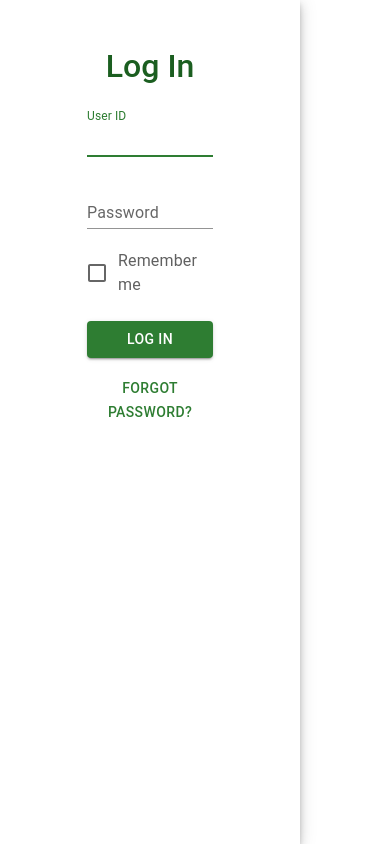
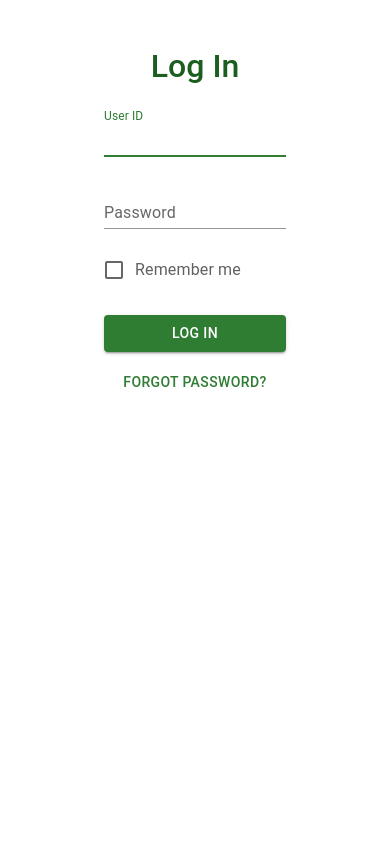
Before and after one commit to Al-Makassed/Al-Makassed, a React (Vite) app in the folder Frontend/: page / in a window 390 px wide. Built offline with nearby package versions, Linux system fonts and the light colour scheme.

Commit message:
responsive on login form  for xs

```diff
--- a/Frontend/src/Pages/Login/Login.tsx
+++ b/Frontend/src/Pages/Login/Login.tsx
@@ -6,7 +6,8 @@ import LoginForm from "./components/LoginForm";
 const Login: FC = () => {
     return (
         <Grid
-            maxWidth={{xs: "300px", sm: "100%", height: "100vh"}}
+
+            maxWidth={{xs: "800px", sm: "100%", height: "100vh"}}
             container
         >
             <CssBaseline/>
```
